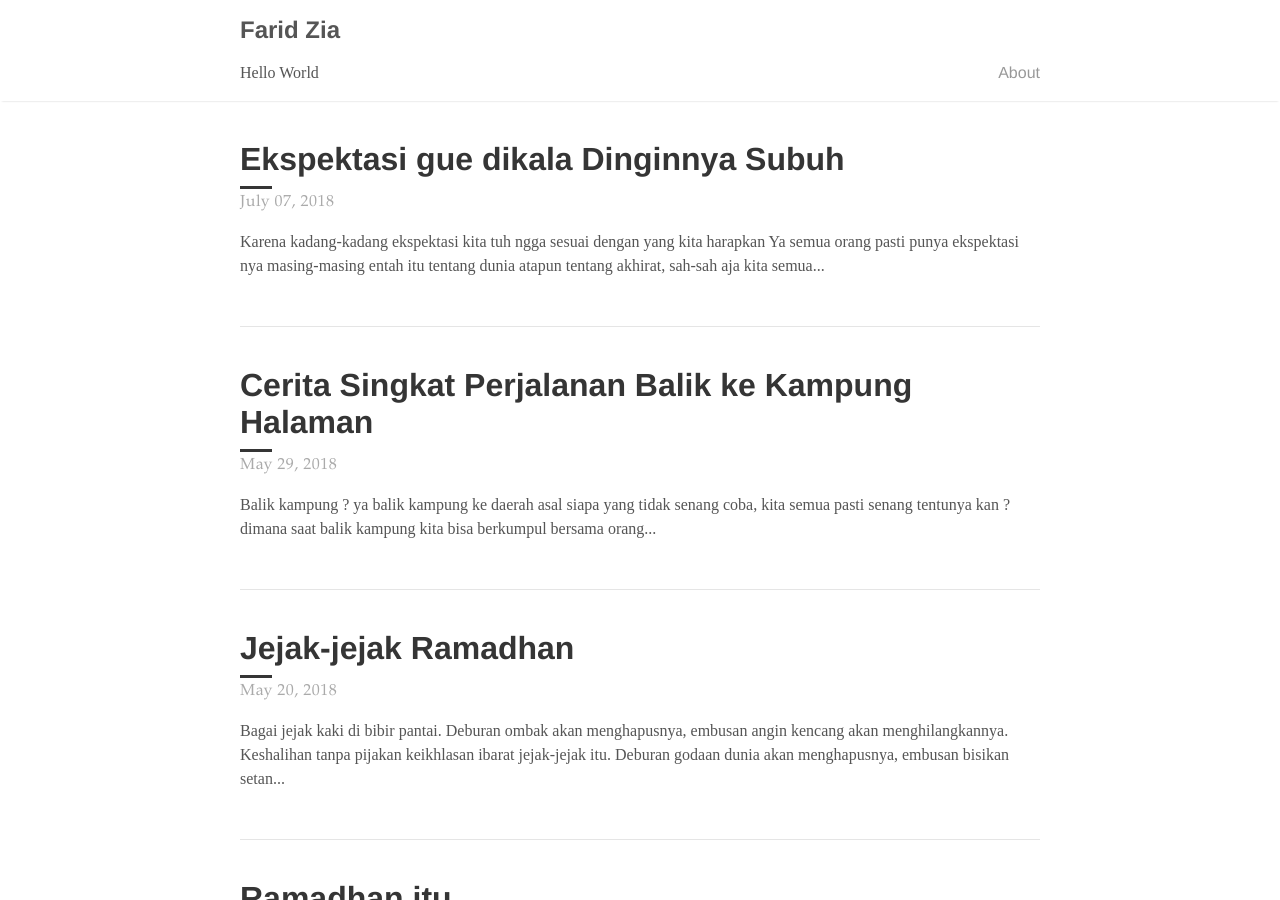
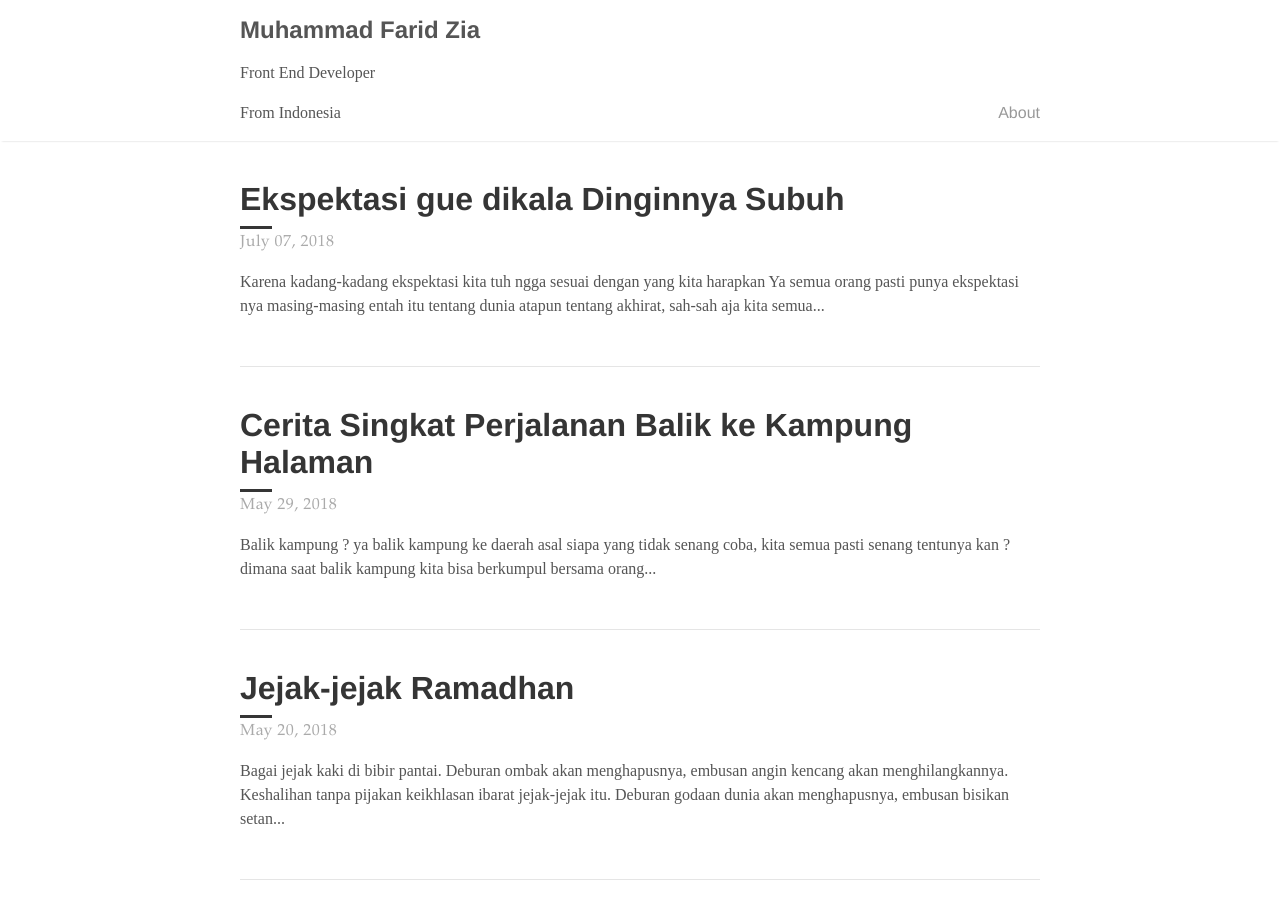
Before and after one commit to mfaridzia/mfaridzia.github.io, a Jekyll site: the page built from index.html, in a window 1280 px wide and 900 px high. Built offline with Jekyll 4.4.1, drawn with Linux system fonts in a browser that asks for light colours; the list of posts is cut into pages by our own code.

Commit message:
Update default.html

```diff
--- a/_layouts/default.html
+++ b/_layouts/default.html
@@ -7,13 +7,16 @@
     <nav class="nav">
       <div class="nav-container">
         <a href="{{ site.baseurl }}/">
-          <h2 class="nav-title">Farid Zia</h2>
+          <h2 class="nav-title">Muhammad Farid Zia</h2>
         </a>
-        <p> Hello World </p>
         <ul>
           <li><a href="{{ '/about' | prepend: site.baseurl }}">About</a></li>
           <!-- <li><a href="{{ site.baseurl }}/">Posts</a></li> -->
         </ul>
+
+        <p> Front End Developer </p>
+        <p> From Indonesia</p>
+
       </div>
     </nav>
 
```
